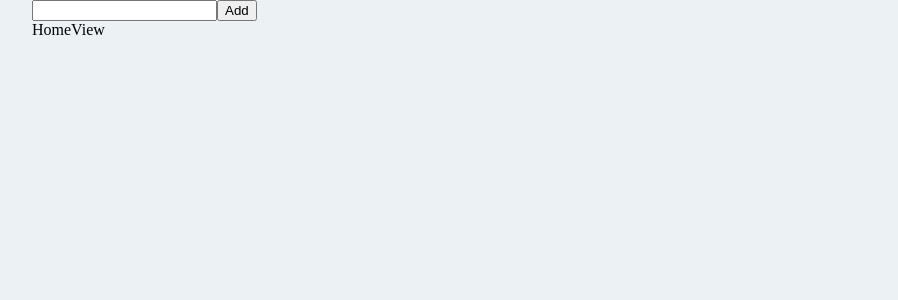
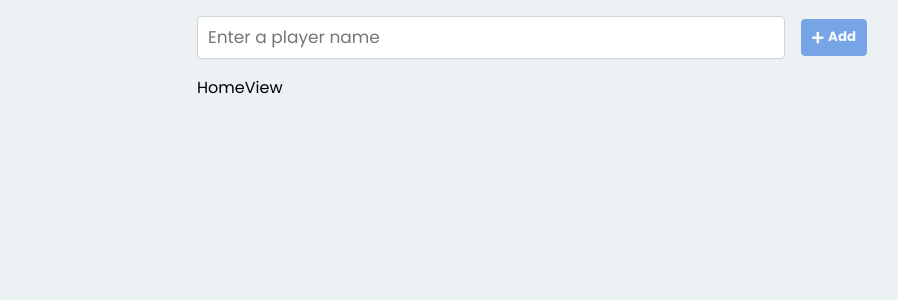
Before and after one commit to aXenDeveloper/react-players-stats, a React (Create React App) app: page / in a window 1280 px wide. Shown: the top 300 px of the page, without its empty margins (108-1006 px from the left). Built offline with nearby package versions, Linux system fonts and the light colour scheme.

Commit message:
Add Poppins, add Font Awesome, improve style for form input and button

```diff
--- a/package.json
+++ b/package.json
@@ -34,6 +34,9 @@
     ]
   },
   "devDependencies": {
+    "@fortawesome/fontawesome-svg-core": "^1.2.35",
+    "@fortawesome/free-solid-svg-icons": "^5.15.3",
+    "@fortawesome/react-fontawesome": "^0.1.14",
     "@types/node": "^15.6.1",
     "@types/react": "^17.0.8",
     "@types/react-dom": "^17.0.5",
--- a/public/index.html
+++ b/public/index.html
@@ -1,14 +1,14 @@
 <!DOCTYPE html>
 <html lang="en">
+
 <head>
   <meta charset="utf-8" />
   <link rel="icon" href="%PUBLIC_URL%/favicon.ico" />
   <meta name="viewport" content="width=device-width, initial-scale=1" />
   <meta name="theme-color" content="#000000" />
-    <meta
-      name="description"
-      content="Web site created using create-react-app"
-    />
+  <link href="https://fonts.googleapis.com/css2?family=Poppins:ital,wght@0,400;0,700;1,400;1,700&display=swap"
+    rel="stylesheet" />
+  <meta name="description" content="Web site created using create-react-app" />
   <link rel="apple-touch-icon" href="%PUBLIC_URL%/logo192.png" />
   <!--
       manifest.json provides metadata used when your web app is installed on a
@@ -26,6 +26,7 @@
     -->
   <title>React App</title>
 </head>
+
 <body>
   <noscript>You need to enable JavaScript to run this app.</noscript>
   <div id="root"></div>
@@ -40,4 +41,5 @@
       To create a production bundle, use `npm run build` or `yarn build`.
     -->
 </body>
+
 </html>
--- /dev/null
+++ b/src/components/Form/Form.module.scss
@@ -0,0 +1,33 @@
+.form {
+  display: flex;
+  align-items: center;
+  justify-content: center;
+  padding: var(--sp-4) 0;
+
+  &_label {
+    flex: 1;
+    margin-right: var(--sp-4);
+
+    &:focus-visible {
+      outline: none;
+    }
+
+    > input[type='text'] {
+      display: block;
+      width: 100%;
+      padding: 0.75rem 1rem;
+      line-height: 1.5;
+      border-radius: var(--border-radius);
+      font-size: 1.7rem;
+      font-family: inherit;
+      border: var(--border-input);
+      transition: border-color 0.15s ease-in-out, box-shadow 0.15s ease-in-out;
+
+      &:focus {
+        border-color: rgba(var(--border-input-active), 0.5);
+        outline: none;
+        box-shadow: 0 0 0 0.35rem rgba(var(--border-input-active), 0.25);
+      }
+    }
+  }
+}
--- a/src/components/Form/Form.tsx
+++ b/src/components/Form/Form.tsx
@@ -1,6 +1,9 @@
 import { ChangeEvent, FC, FormEvent, useState } from 'react';
+import style from './Form.module.scss';
 import { v4 as uuidv4 } from 'uuid';
 import { FormType } from './FormTypes';
+import { FontAwesomeIcon } from '@fortawesome/react-fontawesome';
+import { faPlus } from '@fortawesome/free-solid-svg-icons';
 
 const Form: FC<FormType> = ({ playersList, setPlayersList }) => {
   const [inputValue, setInputValue] = useState('');
@@ -11,7 +14,6 @@ const Form: FC<FormType> = ({ playersList, setPlayersList }) => {
 
   const handleSubmit = (e: FormEvent<HTMLFormElement>) => {
     e.preventDefault();
-    console.log('Working!');
 
     setPlayersList([
       ...playersList,
@@ -21,15 +23,24 @@ const Form: FC<FormType> = ({ playersList, setPlayersList }) => {
         points: 0
       }
     ]);
+
+    setInputValue('');
   };
 
   return (
-    <form onSubmit={handleSubmit}>
-      <label>
-        <input type="text" onChange={handleInput} value={inputValue} />
+    <form onSubmit={handleSubmit} className={style.form}>
+      <label className={style.form_label}>
+        <input
+          type="text"
+          onChange={handleInput}
+          value={inputValue}
+          placeholder="Enter a player name"
+        />
       </label>
 
-      <button type="submit">Add</button>
+      <button type="submit" className="button button_primary" disabled={!inputValue ? true : false}>
+        <FontAwesomeIcon icon={faPlus} /> Add
+      </button>
     </form>
   );
 };
--- a/src/index.tsx
+++ b/src/index.tsx
@@ -1,7 +1,7 @@
 import React from 'react';
 import ReactDOM from 'react-dom';
 import reportWebVitals from './reportWebVitals';
-import './globalStyle.scss';
+import './styles/global.scss';
 import HomeView from './views/HomeView';
 
 ReactDOM.render(
--- /dev/null
+++ b/src/styles/_buttons.scss
@@ -0,0 +1,28 @@
+.button {
+  display: flex;
+  align-items: center;
+  padding: 0.75rem 1rem;
+  font-weight: 700;
+  font-family: inherit;
+  line-height: 1.5;
+  text-align: center;
+  border: 1px solid transparent;
+  border-radius: var(--border-radius);
+  cursor: pointer;
+  transition: opacity 0.15s ease-in-out;
+
+  > svg {
+    margin-right: var(--sp-1);
+  }
+
+  &_primary {
+    border-color: var(--input-primary);
+    background-color: var(--input-primary);
+    color: var(--input-primary-text);
+  }
+
+  &:disabled {
+    cursor: default;
+    opacity: 0.5;
+  }
+}
--- a/src/globalStyle.scss
+++ b/src/styles/global.scss
@@ -10,8 +10,19 @@
     --sp-8: 40px;
     --sp-9: 48px;
     --sp-10: 64px;
-    --width-container: 1000px;
+    --width-container: 700px;
     --background-body: #ecf2f4;
+    --border-radius: var(--sp-1);
+    --border-input: 1px solid #ced4da;
+    --border-input-active: 4, 89, 218;
+    --input-primary: #0459da;
+    --input-primary-text: #fff;
+}
+
+*,
+:after,
+:before {
+    box-sizing: border-box;
 }
 
 html {
@@ -19,9 +30,10 @@ html {
 }
 
 body {
-    margin: 0;
+    font-family: 'Poppins', -apple-system, Segoe UI, sans-serif;
     font-size: 1.6rem;
     background-color: var(--background-body);
+    margin: 0;
 }
 
 .container {
@@ -29,3 +41,5 @@ body {
     padding: 0 1.5rem;
     margin: 0 auto;
 }
+
+@import './buttons';
```
Also changed, not shown: 1 other file (tests, documents, lock files or other folders). Lines whose indentation alone changed are shown as unchanged.
